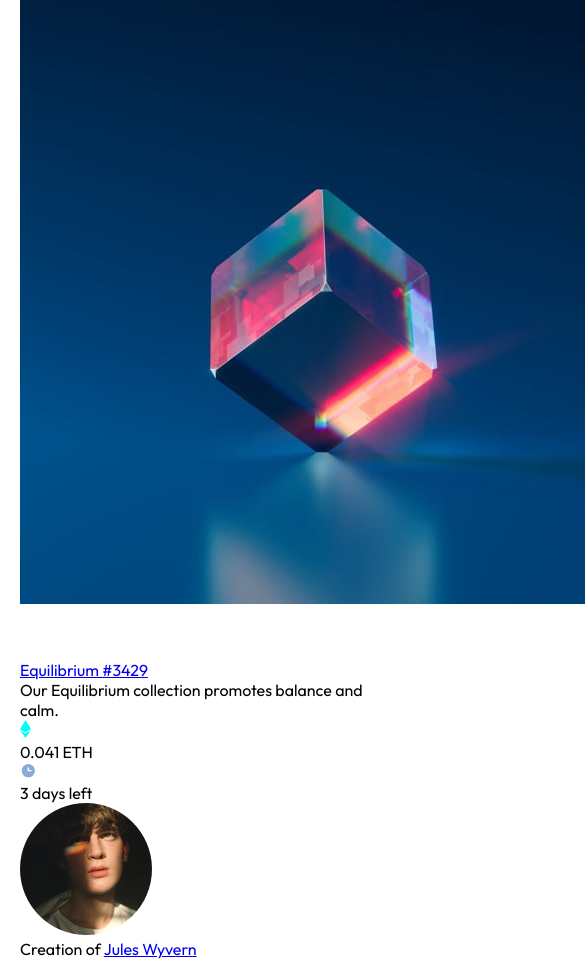
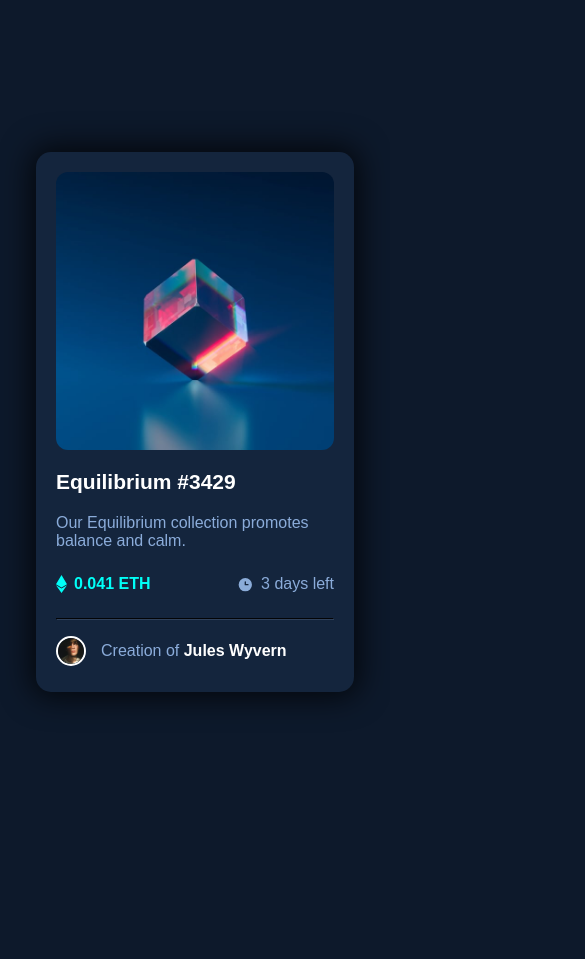
Before and after one commit to MauricioParedesM/RETONFT-PREVIEW-CARD, a plain HTML site: page index.html in a window 390 px wide. Shown: the top 959 px of the page, 585 px wide, since content can reach past the window. After the commit the page ends 844 px from the top, so only its background shows below. Drawn offline with Linux system fonts and the light colour scheme.

Commit message:
mobile done

```diff
--- a/index.html
+++ b/index.html
@@ -31,9 +31,10 @@
                         <p>3 days left</p>
                     </div>
                 </div>
+                <hr>
                 <div class="author">
                     <img src="./asets/image-avatar.png" alt="">
-                    <p>Creation of <a href="#">Jules Wyvern</a></p>
+                    <p>Creation of <a href="#" class="name">Jules Wyvern</a></p>
                 </div>
             </div>
         </div>
--- a/style.css
+++ b/style.css
@@ -1,3 +1,12 @@
+:root {
+    --Very-dark-blue_main-BG: hsl(217, 54%, 11%);
+    --Very-dark-blue_card-BG: hsl(216, 50%, 16%);
+    --Very-dark-blue_line: hsl(215, 32%, 27%);
+    --White: hsl(0, 0%, 100%);
+    --Soft-blue: hsl(215, 51%, 70%);
+    --Cyan: hsl(178, 100%, 50%);
+}
+
 @import url('https://fonts.googleapis.com/css2?family=Outfit:wght@300;400;600&display=swap');
 * {
     margin: 0;
@@ -7,9 +16,123 @@
 
 body {
     font-family: 'outfit', sans-serif;
+    background-color: var(--Very-dark-blue_main-BG);
+    display: flex;
+    justify-content: center;
+    align-items: center;
+    min-height: 100vh;
 }
 
 .container {
     max-width: 350px;
     margin: 0 auto;
 }
+
+.wrapper {
+    margin: 2rem 1rem;
+    padding: 20px;
+    height: 540px;
+    background-color: var(--Very-dark-blue_card-BG);
+    border-radius: 15px;
+    box-shadow: 0px 0px 30px 5px rgba(0, 0, 0, 0.75);
+}
+
+.img-top {
+    border-radius: 12px;
+    overflow: hidden;
+    position: relative;
+}
+
+.img-top img {
+    width: 100%;
+    display: block;
+}
+
+.img-overlay {
+    position: absolute;
+    left: 0;
+    top: 0;
+    height: 100%;
+    width: 100%;
+    background-color: hsla(178, 100%, 50%, 0.4);
+    display: none;
+}
+
+.img-overlay img {
+    position: absolute;
+    width: 50px;
+    left: 50%;
+    top: 50%;
+    transform: translate(-50%, -50%);
+}
+
+.img-top:hover .img-overlay {
+    display: block;
+}
+
+.box-text a {
+    color: var(--White);
+    text-decoration: none;
+    font-weight: 600;
+    font-size: 21px;
+    padding: 20px 0;
+    display: inline-block;
+}
+
+.box-text a:hover {
+    color: var(--Cyan);
+}
+
+p {
+    color: var(--Soft-blue);
+}
+
+.flex {
+    display: flex;
+    align-items: center;
+    justify-content: space-between;
+    padding: 25px 0;
+}
+
+.eth,
+.days {
+    display: flex;
+    align-items: center;
+}
+
+.eth p {
+    color: var(--Cyan);
+    font-weight: 600;
+    padding-left: 7px;
+}
+
+.days p {
+    padding-left: 7px;
+}
+
+hr {
+    border-color: var(--Very-dark-blue_line);
+}
+
+.author {
+    display: flex;
+    align-items: center;
+    padding-top: 2px;
+}
+
+.author img {
+    height: 30px;
+    width: 30px;
+    border-radius: 50%;
+    border: 2px solid white;
+    margin-right: 15px;
+}
+
+.author p a.name {
+    color: white;
+    font-size: 100%;
+}
+
+.author p a.name:hover {
+    color: var(--Cyan)
+}
```
